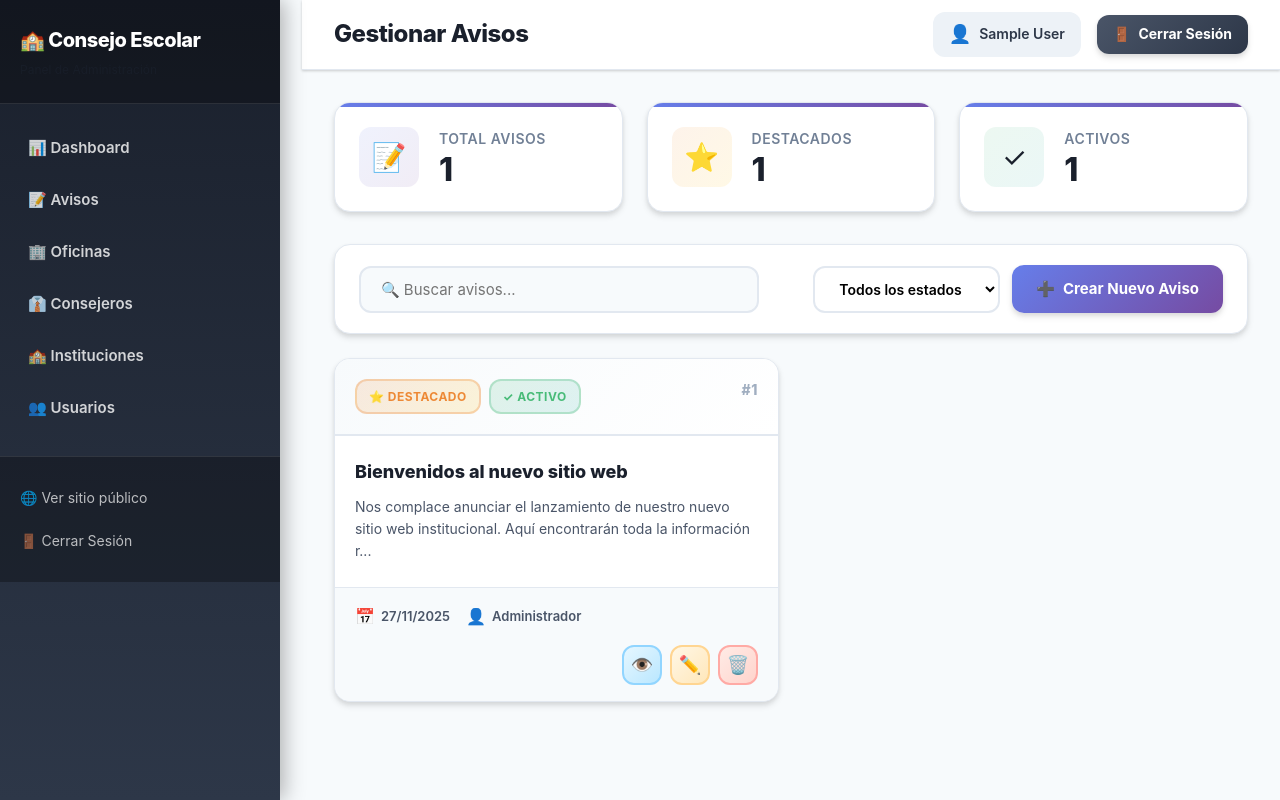
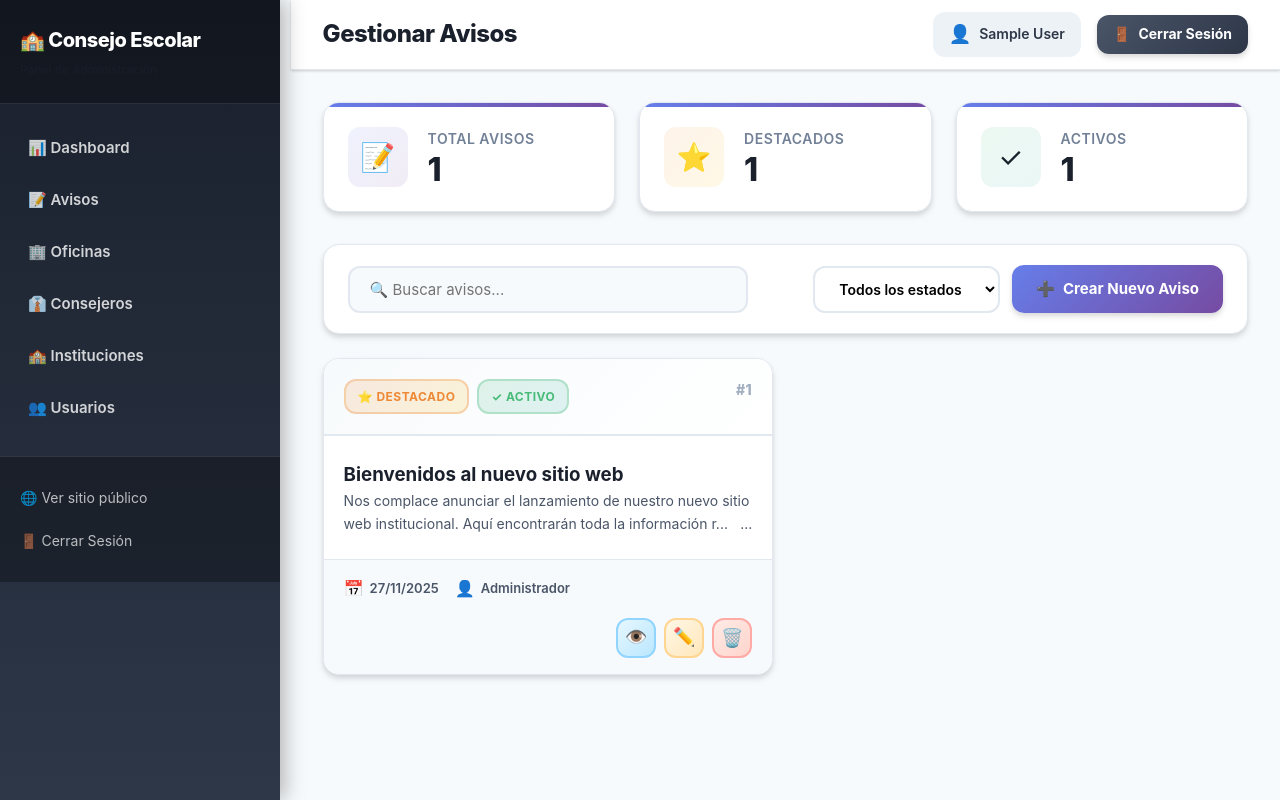
Before and after one commit to LaBrayoneta/consejo-escolar, a PHP site: page /consejo-escolar/admin/avisos in a window 1280 px wide. Run offline with PHP 8.4, Linux system fonts and the light colour scheme; the visitor is signed in with stand-in values (Sample User, id 1); data comes from the database, SQL or seed files in the repository.

Commit message:
actualizacion

```diff
--- a/app/controllers/AdminConsejerosController.php
+++ b/app/controllers/AdminConsejerosController.php
@@ -1,6 +1,4 @@
 <?php
-// Este archivo necesita ser creado en: app/controllers/AdminConsejerosController.php
-
 class AdminConsejerosController extends Controller {
 
     public function index() {
--- a/app/controllers/AdminInstitucionesController.php
+++ b/app/controllers/AdminInstitucionesController.php
@@ -1,5 +1,4 @@
 <?php
-// Este archivo debe crearse en: app/controllers/AdminInstitucionesController.php
 
 class AdminInstitucionesController extends Controller {
 
--- a/app/controllers/AdminOficinasController.php
+++ b/app/controllers/AdminOficinasController.php
@@ -1,5 +1,4 @@
 <?php
-// Este archivo necesita ser creado en: app/controllers/AdminOficinasController.php
 
 class AdminOficinasController extends Controller {
 
--- a/app/models/Consejero.php
+++ b/app/models/Consejero.php
@@ -2,12 +2,10 @@
 class Consejero extends Model {
     protected $table = 'consejeros';
 
-    // Obtener consejeros activos
     public function getActivos() {
         return $this->getAll('activo = 1', 'orden ASC, nombre ASC');
     }
 
-    // Obtener consejero con instituciones asignadas
     public function getConInstituciones($id) {
         $consejero = $this->getById($id);
 
@@ -27,7 +25,6 @@
         return $consejero;
     }
 
-    // Obtener todos los consejeros con instituciones
     public function getAllConInstituciones() {
         $consejeros = $this->getActivos();
 
--- a/app/models/Institucion.php
+++ b/app/models/Institucion.php
@@ -1,5 +1,4 @@
 <?php
-// Este archivo debe crearse en: app/models/Institucion.php
 
 class Institucion extends Model {
     protected $table = 'instituciones';
--- a/app/views/admin/partials/sidebar.php
+++ b/app/views/admin/partials/sidebar.php
@@ -1,4 +1,4 @@
-}<aside class="admin-sidebar">
+<aside class="admin-sidebar">
     <div class="sidebar-header">
         <h2>🏫 Consejo Escolar</h2>
         <p style="font-size: 12px; opacity: 0.7; margin-top: 4px;">Panel de Administración</p>
--- a/app/views/avisos/detalle.php
+++ b/app/views/avisos/detalle.php
@@ -1,5 +1,3 @@
-<!-- Este archivo debe estar en: app/views/avisos/detalle.php -->
-
 <section class="page-header">
     <div class="container">
         <a href="<?php echo BASE_URL; ?>avisos" class="btn-back">← Volver a avisos</a>
--- a/app/views/avisos/index.php
+++ b/app/views/avisos/index.php
@@ -1,5 +1,3 @@
-<!-- Este archivo debe estar en: app/views/avisos/index.php -->
-
 <section class="page-header">
     <div class="container">
         <h1>Avisos y Novedades</h1>
--- a/app/views/layout/header.php
+++ b/app/views/layout/header.php
@@ -16,6 +16,7 @@
                     </a>
                 </div>
 
+                <!-- Botón de menú móvil (NO el sidebar-toggle del admin) -->
                 <button class="menu-toggle" id="menuToggle">
                     <span></span>
                     <span></span>
@@ -28,7 +29,7 @@
                         <li><a href="<?php echo BASE_URL; ?>avisos">Avisos</a></li>
                         <li><a href="<?php echo BASE_URL; ?>oficinas">Oficinas</a></li>
                         <li><a href="<?php echo BASE_URL; ?>sobre-nosotros">Sobre Nosotros</a></li>
-                        <li><a href="<?php echo ADMIN_URL; ?>">Admin</a></li>
+                        <li><a href="<?php echo BASE_URL; ?>admin">Admin</a></li>
                     </ul>
                 </nav>
             </div>
--- a/public/css/admin.css
+++ b/public/css/admin.css
@@ -562,26 +562,22 @@
     flex-direction: column;
 }
 
-.aviso-title {
-    font-size: 18px;
-    font-weight: 800;
-    color: var(--dark);
-    margin-bottom: 12px;
-    line-height: 1.3;
-    display: -webkit-box;
-    -webkit-line-clamp: 2;
-    -webkit-box-orient: vertical;
-    overflow: hidden;
-}
-
 .aviso-excerpt {
     color: var(--gray-600);
     font-size: 14px;
     line-height: 1.6;
-    display: -webkit-box;
-    -webkit-line-clamp: 3;
-    -webkit-box-orient: vertical;
+    max-height: 4.8em; /* 1.6 line-height × 3 líneas */
     overflow: hidden;
+    position: relative;
+}
+
+.aviso-excerpt::after {
+    content: '...';
+    position: absolute;
+    right: 0;
+    bottom: 0;
+    background: white;
+    padding-left: 0.5em;
 }
 
 .aviso-footer-card {
--- a/public/css/login.css
+++ b/public/css/login.css
@@ -1,7 +1,3 @@
-/* ============================================
-   Login Page - Consejo Escolar
-   ============================================ */
-
 * {
     margin: 0;
     padding: 0;
--- a/public/js/admin.js
+++ b/public/js/admin.js
@@ -1,7 +1,3 @@
-// ============================================
-// Admin JavaScript - Consejo Escolar
-// ============================================
-
 document.addEventListener('DOMContentLoaded', function() {
     initSidebarToggle();
     initSearch();
--- a/public/js/login.js
+++ b/public/js/login.js
@@ -1,7 +1,3 @@
-// ============================================
-// Login Page - Consejo Escolar
-// ============================================
-
 document.addEventListener('DOMContentLoaded', function() {
 
     initPasswordToggle();
--- a/public/js/main.js
+++ b/public/js/main.js
@@ -1,7 +1,3 @@
-// ============================================
-// JavaScript Mejorado - Consejo Escolar
-// ============================================
-
 document.addEventListener('DOMContentLoaded', function() {
 
     // Inicializar funcionalidades
```
Also changed, not shown: app/models/Oficina.php (+52 -0 lines), public/css/style.css (+27 -5 lines), app/views/admin/oficinas/crear.php (renamed from app/views/oficinas/crear.php), app/views/admin/oficinas/editar.php (renamed from app/views/oficinas/editar.php), app/views/admin/oficinas/index.php (renamed from app/views/oficinas/index.php).
